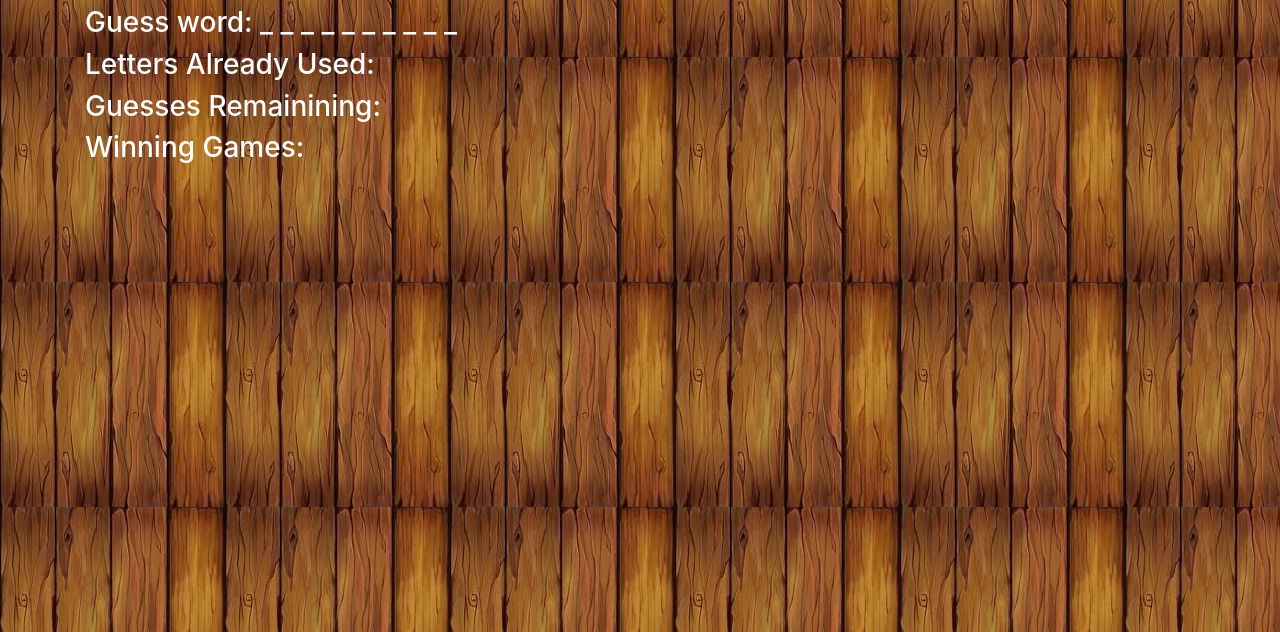
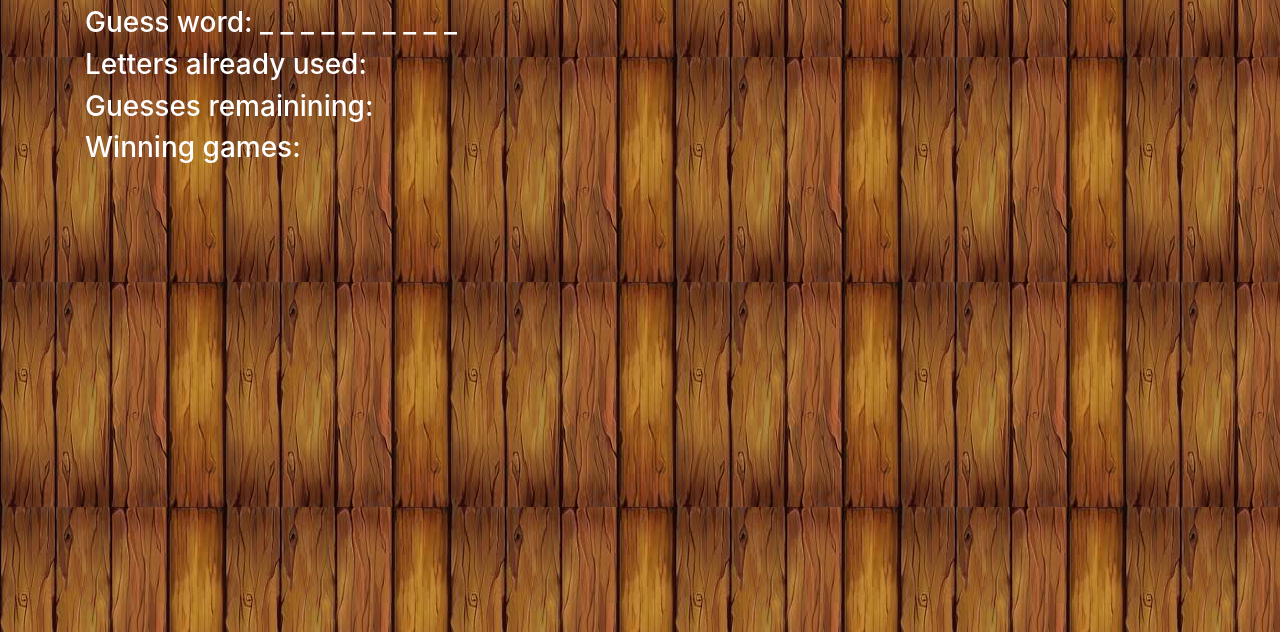
Before and after one commit to vaguilar25/Word-Guess-Game, a plain HTML site: page index.html in a window 1280 px wide. Shown: the part 168-800 px from the top of the page. Drawn offline with nearby package versions, Linux system fonts and the light colour scheme.

```diff
--- a/index.html
+++ b/index.html
@@ -36,17 +36,17 @@
 
         <div class=row>
             <div class="col-sm-12">
-                <h3 class="text-white"> Letters Already Used:<span id="letterUse"> </span></h3>
+                <h3 class="text-white"> Letters already used:<span id="letterUse"> </span></h3>
             </div>
         </div>
         <div class=row>
             <div class="col-sm-12">
-                <h3 class="text-white"> Guesses Remainining:<span id="guessRemaining"> </span></h3>
+                <h3 class="text-white"> Guesses remainining:<span id="guessRemaining"> </span></h3>
             </div>
         </div>
         <div class=row>
             <div class="col-sm-12">
-                <h3 class="text-white"> Winning Games:<span id="winningGames"> </span></h3>
+                <h3 class="text-white"> Winning games:<span id="winningGames"> </span></h3>
             </div>
         </div>
         <div class="row pt-5">
```
Also changed, not shown: 1 other file.
